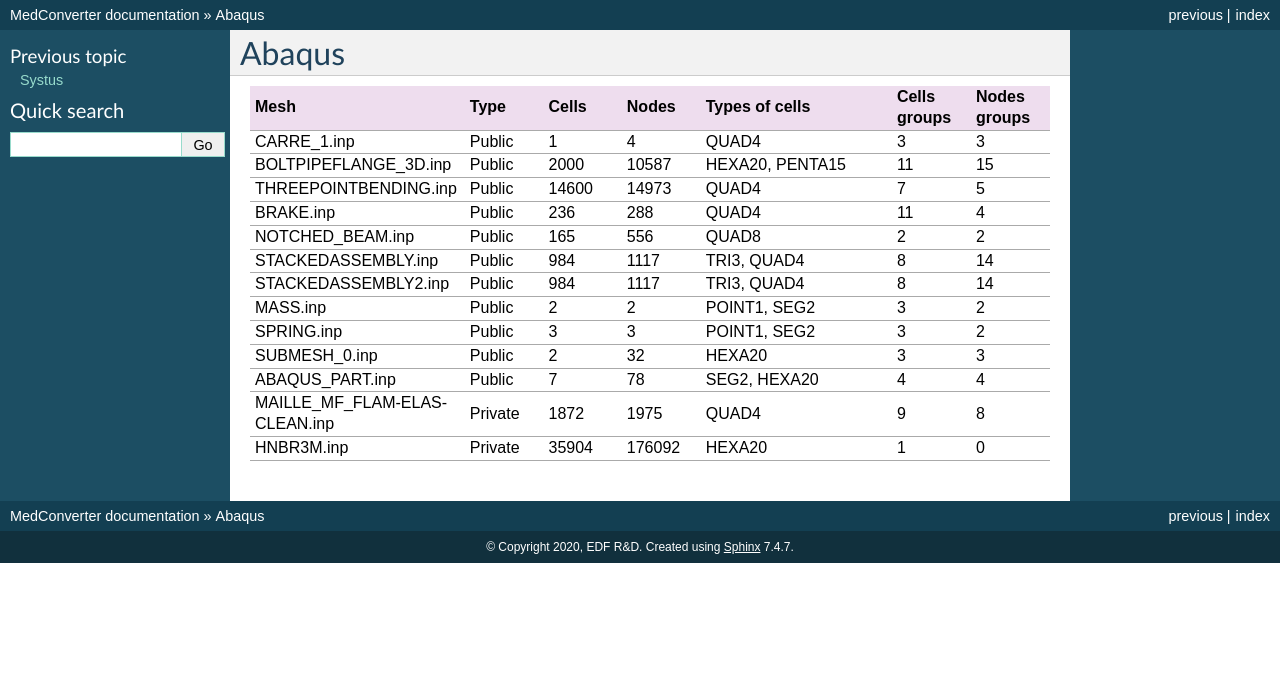
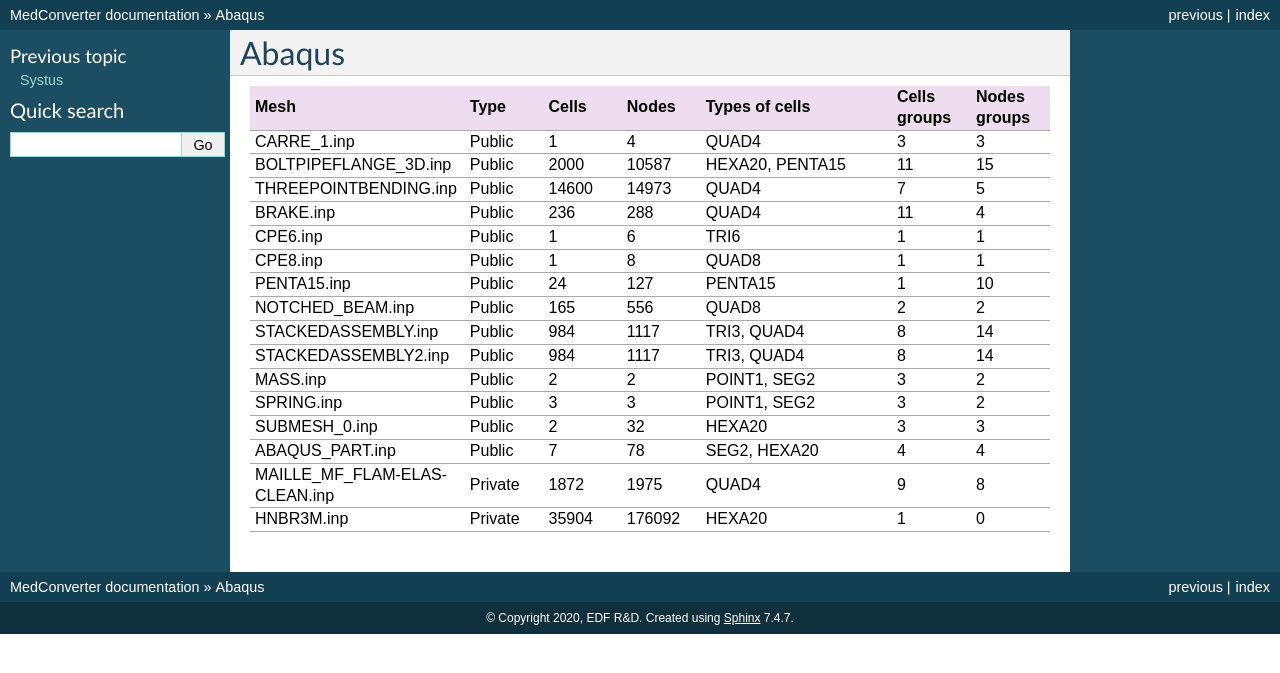
Before and after one commit to jf---/salome-med-convert, a Sphinx documentation site: the page built from doc/sphinx/tests_abaqus.rst, in a window 1280 px wide. Shown: the top 673 px of the page. Built offline with Sphinx 7.4.7, drawn with Linux system fonts in a browser that asks for light colours; formulas are drawn with MathJax 3.

Commit message:
[#29889] Add test TRI6 QUAD8 PENTA15

```diff
--- a/doc/sphinx/tests_abaqus.rst
+++ b/doc/sphinx/tests_abaqus.rst
@@ -40,6 +40,27 @@
      - QUAD4
      - 11
      - 4
+   * - CPE6.inp
+     - Public
+     - 1
+     - 6
+     - TRI6
+     - 1
+     - 1
+   * - CPE8.inp
+     - Public
+     - 1
+     - 8
+     - QUAD8
+     - 1
+     - 1
+   * - PENTA15.inp
+     - Public
+     - 24
+     - 127
+     - PENTA15
+     - 1
+     - 10
    * - NOTCHED_BEAM.inp
      - Public
      - 165
```
Also changed, not shown: 4 other files.
